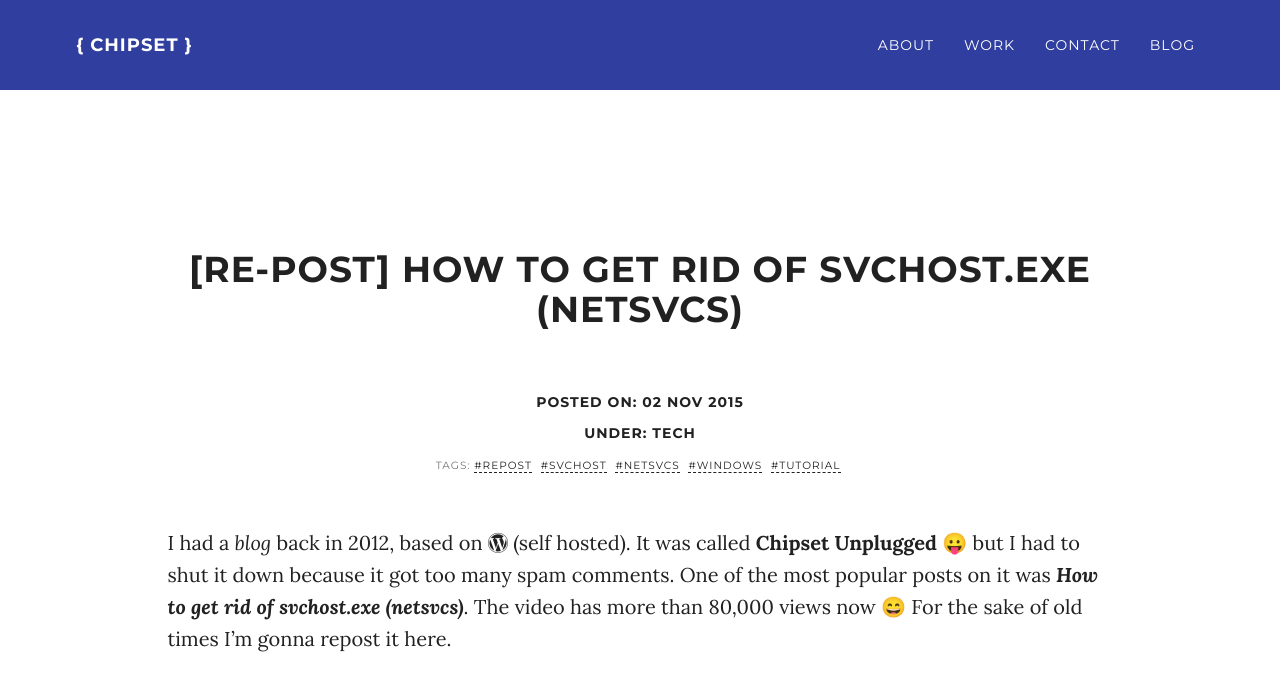
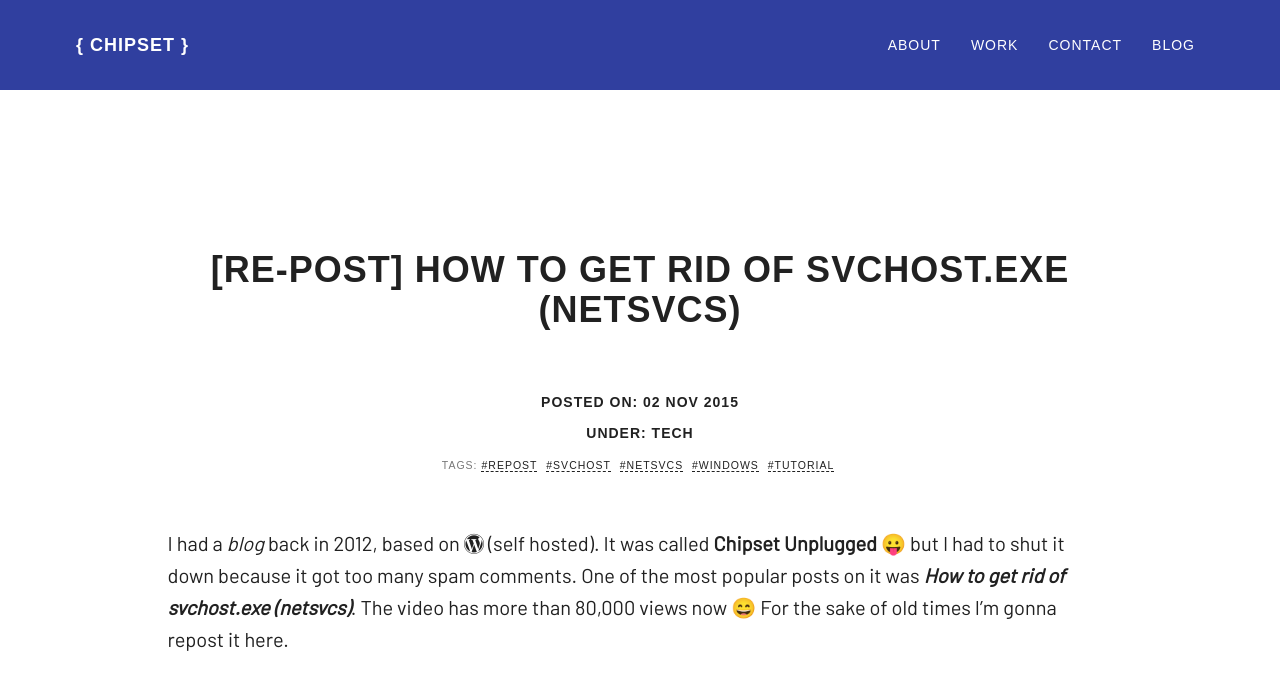
Before and after one commit to kartikarora/kartikarora.me, a Jekyll site: the page built from _posts/2015-11-02-[RE-POST] How to get rid of svchost.exe (netsvcs).md, in a window 1280 px wide and 1400 px high. Shown: the top 690 px of the window. Built offline with Jekyll 4.4.1, drawn with Linux system fonts in a browser that asks for light colours; nearby versions of some CDN libraries; emoji names are drawn with the system emoji font; some web fonts are replaced; comment, search, counter and statistics services are not loaded; a style sheet for code colours, icons or effects is not loaded; grey boxes are pictures that could not be loaded.

Commit message:
fonts update

```diff
--- /dev/null
+++ b/Gemfile
@@ -0,0 +1,2 @@
+source 'https://rubygems.org'
+gem 'github-pages', group: :jekyll_plugins
--- a/_includes/head.html
+++ b/_includes/head.html
@@ -44,8 +44,7 @@
 
     <!-- Custom Fonts -->
     <link rel="stylesheet" href="https://maxcdn.bootstrapcdn.com/font-awesome/4.4.0/css/font-awesome.min.css">
-    <link href="//fonts.googleapis.com/css?family=Lora:400,700,400italic,700italic" rel="stylesheet" type="text/css">
-    <link href="//fonts.googleapis.com/css?family=Montserrat:400,700" rel="stylesheet" type="text/css">
+    <link href="https://fonts.googleapis.com/css?family=Barlow|Miriam+Libre" rel="stylesheet">
 
     <link rel="stylesheet" href="{{site.baseurl}}/css/rrssb.css"/>
 
--- a/css/grayscale.scss
+++ b/css/grayscale.scss
@@ -13,7 +13,7 @@
 body {
     width: 100%;
     height: 100%;
-    font-family: "Lora","Helvetica Neue",Helvetica,Arial,sans-serif;
+    font-family: 'Barlow', sans-serif;
     color: $primary-text-color;
     background-color: $primary-color-text;
 }
@@ -31,7 +31,7 @@
 h6 {
     margin: 0 0 35px;
     text-transform: uppercase;
-    font-family: "Montserrat","Helvetica Neue",Helvetica,Arial,sans-serif;
+    font-family: 'Miriam Libre', sans-serif;
     font-weight: 700;
     letter-spacing: 1px;
 }
@@ -82,7 +82,7 @@
     margin-bottom: 0;
     border-bottom: 1px solid rgba($light, 0.3);
     text-transform: uppercase;
-    font-family: "Montserrat","Helvetica Neue",Helvetica,Arial,sans-serif;
+    font-family: 'Miriam Libre', sans-serif;
     background-color: $navbar-sm-background-color;
 
     /* Fix height limit and scroll for small screen and many items menu */
```
Also changed, not shown: Gemfile.lock (added).
